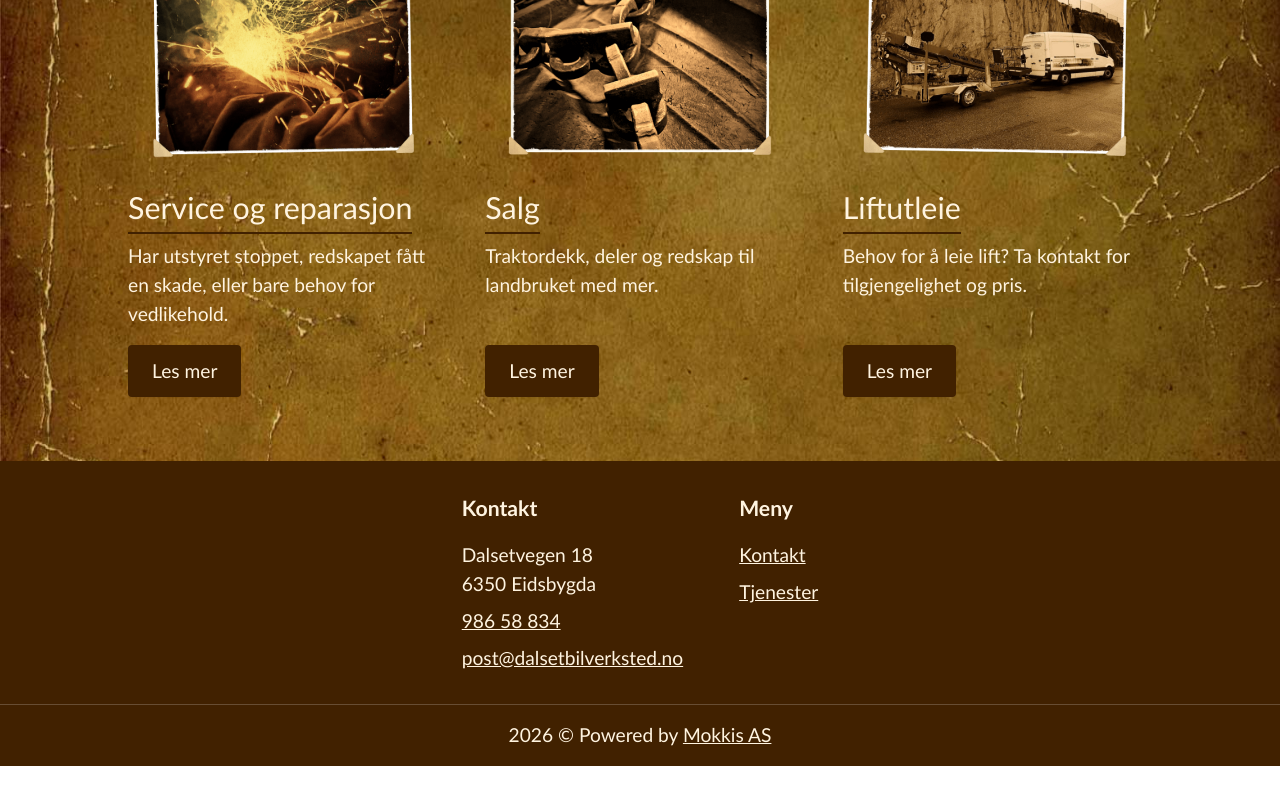
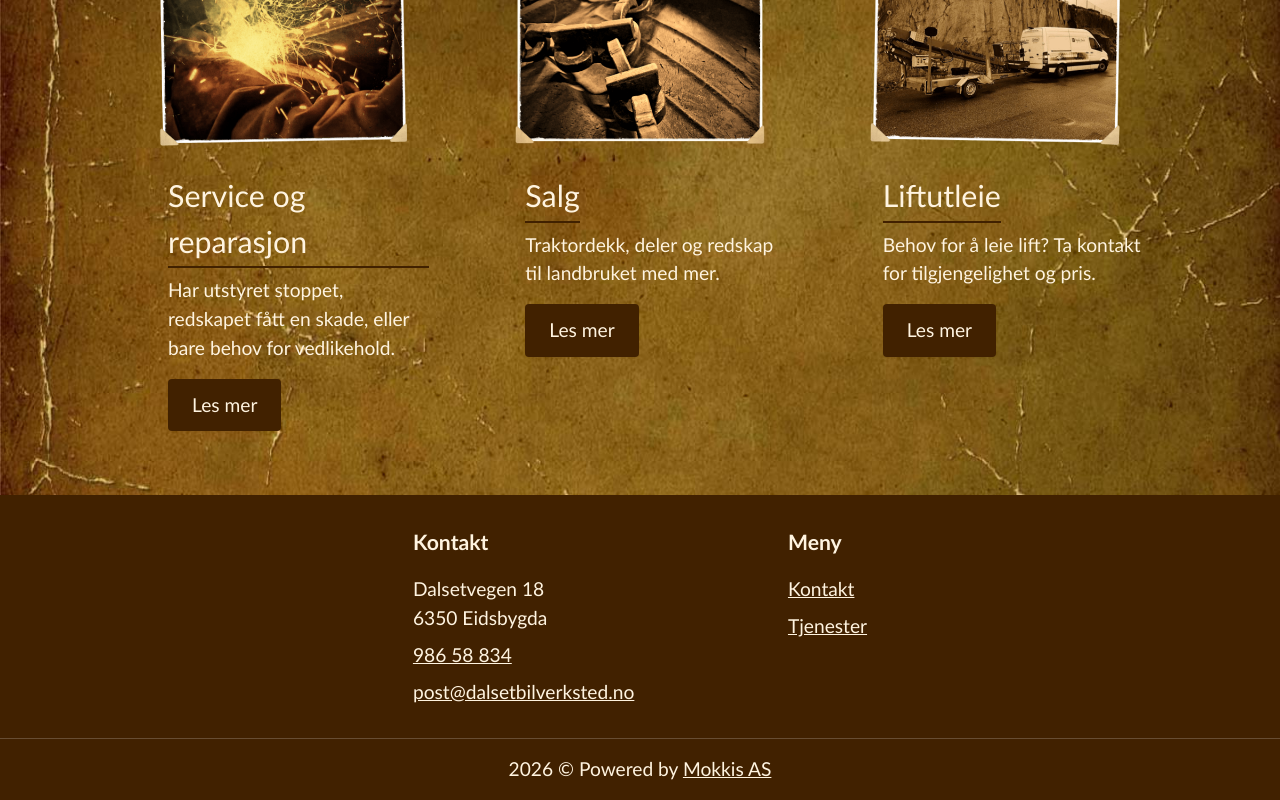
Before and after one commit to PaulusG/dalset-2026, a Next.js app: page /forside in a window 1280 px wide. Shown: the part 1196-1996 px from the top of the page. Before the commit the page ends 1962 px from the top, so only its background shows below. Built offline with nearby package versions, Linux system fonts and the light colour scheme; no server answers.

Commit message:
Footer: juster desktop-avstand og kortinnrykk på forside
Finjuster footer-kolonnegap på store skjermer og juster venstre innrykk i tjenestekortene slik at tekst og knapper flukter bedre med bildene.

Made-with: Cursor

```diff
--- a/app/forside/page.tsx
+++ b/app/forside/page.tsx
@@ -139,7 +139,7 @@ export default function ForsidePage() {
         style={{ backgroundImage: "url('/images/bakgrunnsbilde.jpg')" }}
       >
         <div className="services-grid__inner grid w-full max-w-none grid-cols-1 gap-12 px-[5%] md:px-[10%] md:grid-cols-3">
-          <article className="services-grid__item flex flex-col text-left">
+          <article className="services-grid__item flex flex-col px-2 text-left">
             <div className="services-grid__image-wrap mb-4 overflow-hidden rounded-sm">
               <Image
                 src="/images/minimized/forside 1.1.png"
@@ -149,6 +149,7 @@ export default function ForsidePage() {
                 className="h-auto w-full object-cover"
               />
             </div>
+            <div className="services-grid__content pl-8">
               <h2 className="services-grid__title mb-2 inline-block w-fit border-b-2 border-[#412100] pb-0.5 font-normal [color:var(--color-text)] [font-size:var(--font-size-2xl)]">
                 Service og reparasjon
               </h2>
@@ -161,9 +162,10 @@ export default function ForsidePage() {
               >
                 Les mer
               </Link>
+            </div>
           </article>
 
-          <article className="services-grid__item flex flex-col text-left">
+          <article className="services-grid__item flex flex-col px-2 text-left">
             <div className="services-grid__image-wrap mb-4 overflow-hidden rounded-sm">
               <Image
                 src="/images/minimized/forside 3.png"
@@ -173,6 +175,7 @@ export default function ForsidePage() {
                 className="h-auto w-full object-cover"
               />
             </div>
+            <div className="services-grid__content pl-8">
               <h2 className="services-grid__title mb-2 inline-block w-fit border-b-2 border-[#412100] pb-0.5 font-normal [color:var(--color-text)] [font-size:var(--font-size-2xl)]">
                 Salg
               </h2>
@@ -185,9 +188,10 @@ export default function ForsidePage() {
               >
                 Les mer
               </Link>
+            </div>
           </article>
 
-          <article className="services-grid__item flex flex-col text-left">
+          <article className="services-grid__item flex flex-col px-2 text-left">
             <div className="services-grid__image-wrap mb-4 overflow-hidden rounded-sm">
               <Image
                 src="/images/minimized/forside 2.2.png"
@@ -197,6 +201,7 @@ export default function ForsidePage() {
                 className="h-auto w-full object-cover"
               />
             </div>
+            <div className="services-grid__content pl-8">
               <h2 className="services-grid__title mb-2 inline-block w-fit border-b-2 border-[#412100] pb-0.5 font-normal [color:var(--color-text)] [font-size:var(--font-size-2xl)]">
                 Liftutleie
               </h2>
@@ -209,6 +214,7 @@ export default function ForsidePage() {
               >
                 Les mer
               </Link>
+            </div>
           </article>
         </div>
       </section>
--- a/components/Footer.tsx
+++ b/components/Footer.tsx
@@ -7,7 +7,7 @@ export function Footer() {
     <footer className="footer w-full [background-color:var(--color-accent)] [color:var(--color-text)]">
       {/* Top section */}
       <div className="footer__top w-full border-b border-white/20 py-8">
-        <div className="footer__top-inner mx-auto flex w-full max-w-6xl flex-col gap-8 px-6 lg:flex-row lg:justify-center lg:gap-14">
+        <div className="footer__top-inner mx-auto flex w-full max-w-6xl flex-col gap-8 px-6 lg:flex-row lg:justify-center lg:[column-gap:clamp(5rem,12vw,12rem)]">
           {/* Contact info - left */}
           <div className="footer__contact flex flex-col gap-2">
             <h3 className="footer__section-title mb-2 font-semibold [font-size:var(--font-size-lg)]">
```
Lines whose indentation alone changed are shown as unchanged.
